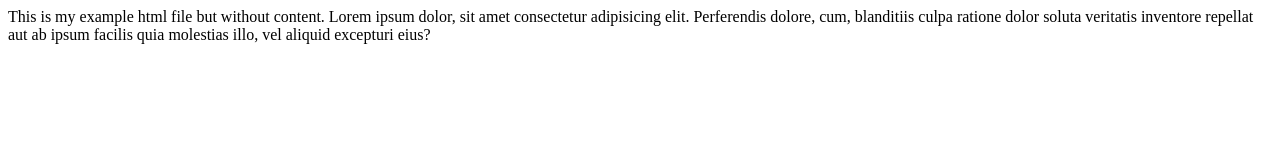
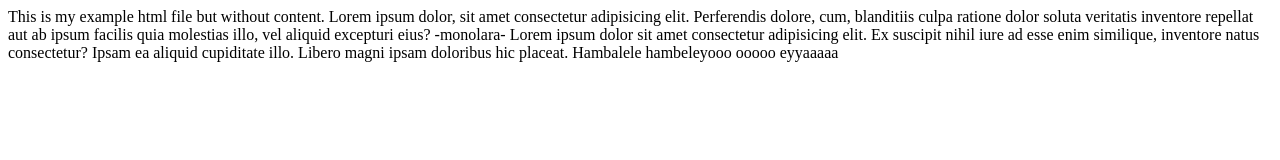
Before and after one commit to learn-2-code/learning-html, a plain HTML site: page index.html in a window 1280 px wide. Drawn offline with Linux system fonts and the light colour scheme.

Commit message:
I added some text again

```diff
--- a/index.html
+++ b/index.html
@@ -9,5 +9,7 @@
 <body>
     This is my example html file but without content.
     Lorem ipsum dolor, sit amet consectetur adipisicing elit. Perferendis dolore, cum, blanditiis culpa ratione dolor soluta veritatis inventore repellat aut ab ipsum facilis quia molestias illo, vel aliquid excepturi eius?
+    -monolara- Lorem ipsum dolor sit amet consectetur adipisicing elit. Ex suscipit nihil iure ad esse enim similique, inventore natus consectetur? Ipsam ea aliquid cupiditate illo. Libero magni ipsam doloribus hic placeat.
+    Hambalele hambeleyooo ooooo eyyaaaaa
 </body>
 </html>
```
